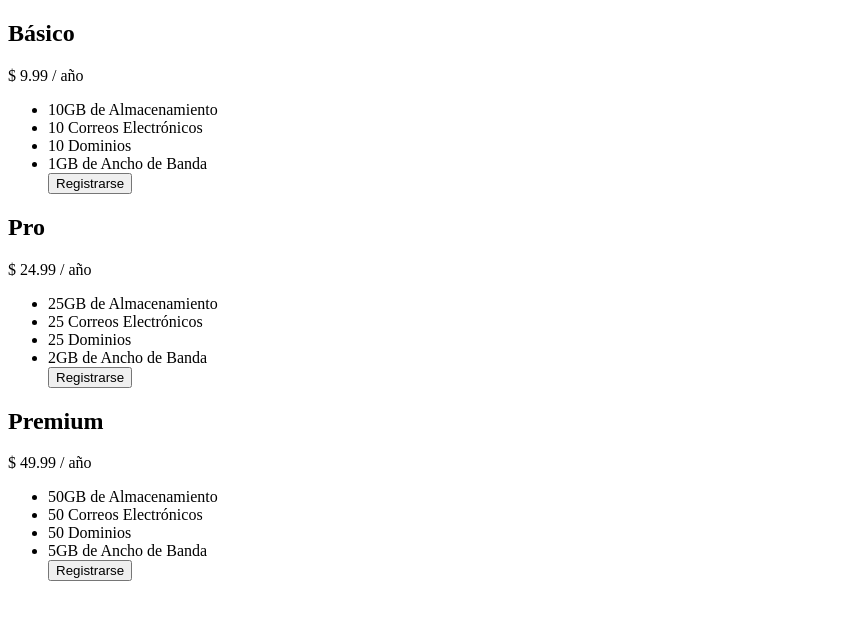
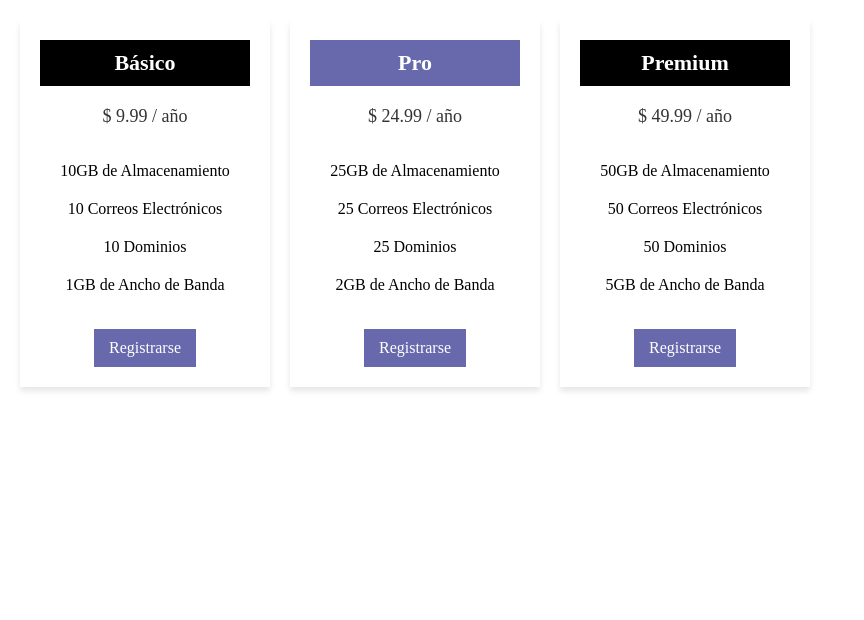
Before and after one commit to ccbaron/ironhack-evaluacion-continua-uf1841-main, a plain HTML site: page ejercicio-maquetacion/index.html in a window 1280 px wide. Shown: the whole page, without its empty margins (0-864 px from the left). Drawn offline with Linux system fonts and the light colour scheme.

Commit message:
Ejercicio maquetación OK!

```diff
--- a/ejercicio-maquetacion/index.html
+++ b/ejercicio-maquetacion/index.html
@@ -8,45 +8,150 @@
     <style>
         * {
             box-sizing: border-box;
+            margin: 0;
+            padding: 0;
+            font-family: 'Times New Roman', Times, serif;
         }
+
+        /* Contenedor principal */
+
+        .plans {
+            display: flex;
+            gap: 20px;
+            justify-content: left;
+            padding: 20px;
+            flex-wrap: wrap;
+        }
+
+        /* Estilo de cada plan */
+
+
+        .plan {
+            width: 250px;
+            background-color: white;
+            text-align: center;
+            padding: 20px;
+            box-shadow: 0 4px 6px rgba(0, 0, 0, 0.1);
+            transition: box-shadow 0, 3s;
+            ease;
+        }
+
+        .plan:hover {
+            box-shadow: 0 8px 12px 0 rgba(0, 0, 0, 0.2);
+        }
+
+        .plan__pro:hover {
+            box-shadow: 0 8px 12px 0 rgba(104, 104, 171, 0.8);
+        }
+
+
+        .plan__title {
+            font-size: 22px;
+            font-weight: bold;
+            padding: 10px;
+            color: white;
+        }
+
+        /* Encabezados planes*/
+
+        .plan__basic .plan__title {
+            background-color: black;
+        }
+
+        .plan__pro .plan__title {
+            background-color: #6868AC;
+        }
+
+        .plan__premium .plan__title {
+            background-color: black;
+        }
+
+        /*Precio de planes*/
+
+        .plan__price {
+            font-size: 18px;
+            color: #333333;
+            margin: 10px 0;
+            padding-top: 10px;
+        }
+
+        /* Caracteristicas de planes*/
+
+        .plan__features {
+            list-style: none;
+            padding: 15px;
+        }
+
+        .plan__features li {
+            padding: 10px 0;
+        }
+
+
+        /* Botón de registro*/
+
+        .plan__button {
+            display: inline-block;
+            margin-top: 10px;
+            padding: 10px 15px;
+            font-size: 16px;
+            color: white;
+            background-color: #6868AC;
+            border: none;
+            cursor: pointer;
+            transition: background-color 0.3s;
+        }
+
+        .plan__button:hover {
+            background-color: #5757a3;
+        }
+
+
     </style>
 </head>
 
 <body>
+    <!--Contenedor principal-->
     <section class="plans">
-        <article class="basic__plan">
-            <h2 class="basic__tittle">Básico</h2>
-            <p>$ 9.99 / año</p>
-            <ul>
+
+        <!-- Plan básico-->
+        <article class="plan plan__basic">
+            <h2 class="plan__title">Básico</h2>
+            <p class="plan__price">$ 9.99 / año</p>
+            <ul class="plan__features">
                 <li>10GB de Almacenamiento</li>
                 <li>10 Correos Electrónicos</li>
                 <li>10 Dominios</li>
                 <li>1GB de Ancho de Banda</li>
-                <button>Registrarse</button>
             </ul>
+            <button class="plan__button">Registrarse</button>
         </article>
-        <article class="pro__plan">
-            <h2 class="pro__tittle">Pro</h2>
-            <p>$ 24.99 / año</p>
-            <ul>
+
+        <!--Plan Pro-->
+        <article class="plan plan__pro">
+            <h2 class="plan__title">Pro</h2>
+            <p class="plan__price">$ 24.99 / año</p>
+            <ul class="plan__features">
                 <li>25GB de Almacenamiento</li>
                 <li>25 Correos Electrónicos</li>
                 <li>25 Dominios</li>
                 <li>2GB de Ancho de Banda</li>
-                <button>Registrarse</button>
             </ul>
+            <button class="plan__button">Registrarse</button>
         </article>
-        <article class="premium__plan">
-            <h2 class="premium__tittle">Premium</h2>
-            <p>$ 49.99 / año</p>
-            <ul>
+
+        <!--Plan Premium-->
+        <article class="plan plan__premium">
+            <h2 class="plan__title">Premium</h2>
+            <p class="plan__price">$ 49.99 / año</p>
+            <ul class="plan__features">
                 <li>50GB de Almacenamiento</li>
                 <li>50 Correos Electrónicos</li>
                 <li>50 Dominios</li>
                 <li>5GB de Ancho de Banda</li>
-                <button>Registrarse</button>
             </ul>
+            <button class="plan__button">Registrarse</button>
         </article>
     </section>
 </body>
+
 </html>
```
